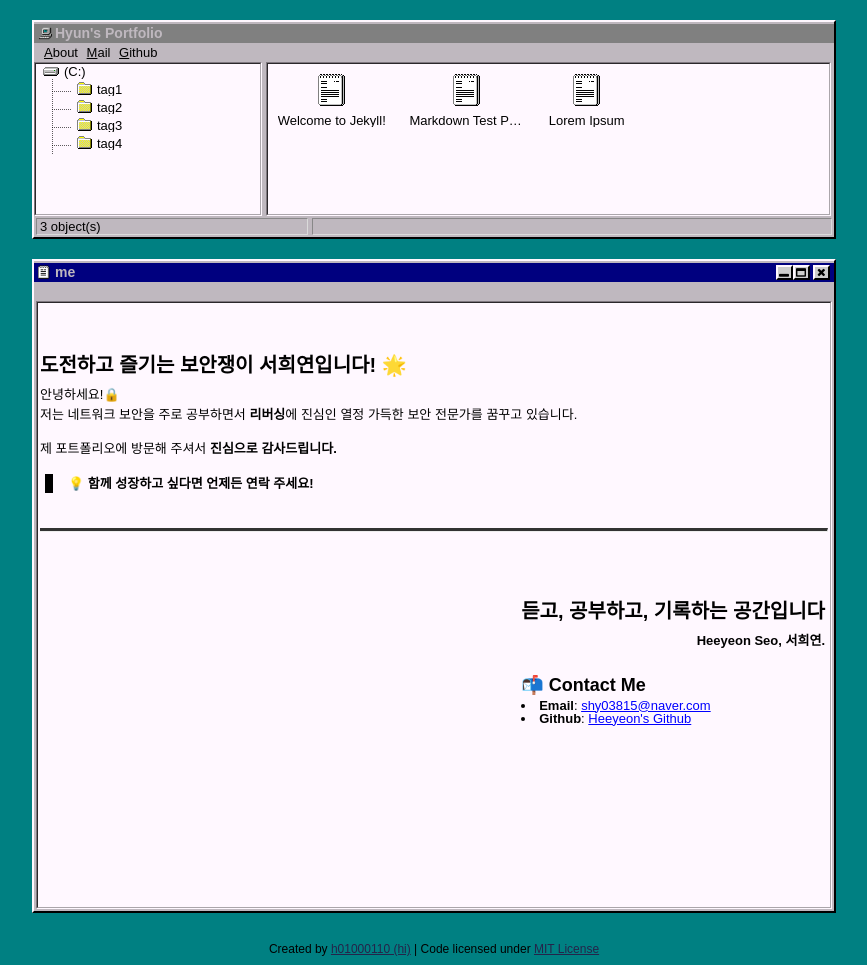
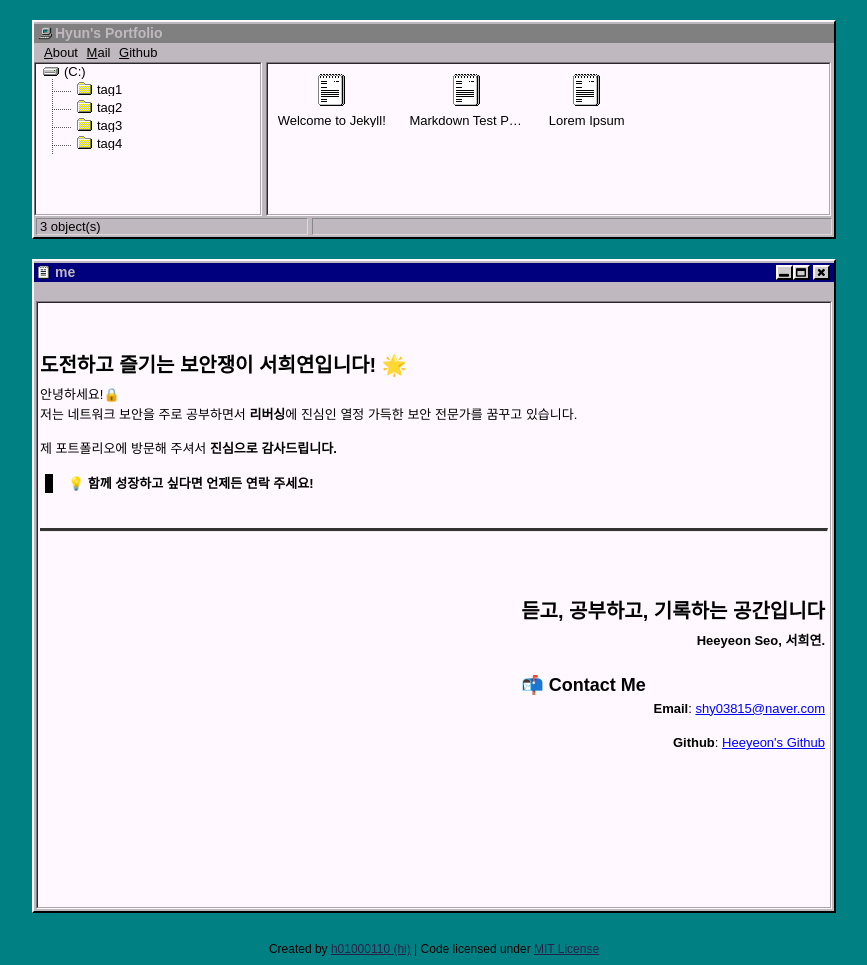
Before and after one commit to shyun03/shyun03.github.io, a Jekyll site: the page built from me/index.md, in a window 1280 px wide. Shown: the whole page, without its empty margins (206-1073 px from the left). Built offline with Jekyll 4.4.1, drawn with Linux system fonts in a browser that asks for light colours.

```diff
--- a/_includes/donate.html
+++ b/_includes/donate.html
@@ -6,10 +6,8 @@
 <div class="donate">
 	<h1>듣고, 공부하고, 기록하는 공간입니다</h1>
 	<p><strong>Heeyeon Seo, 서희연.</strong></p>
-
 	<h2>📬 Contact Me</h2>
-	<li><strong>Email</strong>: <a href="mailto:shy03815@naver.com">shy03815@naver.com</a></li>
-	<li><strong>Github</strong>: <a href="https://github.com/shyun03" target="_blank">Heeyeon's Github</a></li>
-
+	<p><strong>Email</strong>: <a href="mailto:shy03815@naver.com">shy03815@naver.com</a></p>
+	<p><strong>Github</strong>: <a href="https://github.com/shyun03" target="_blank">Heeyeon's Github</a></p>
 
 </div>
```
